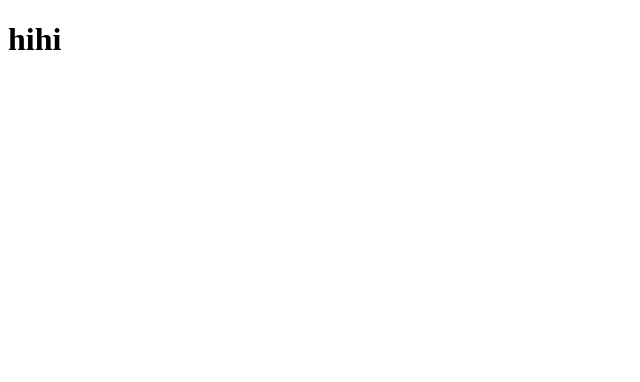
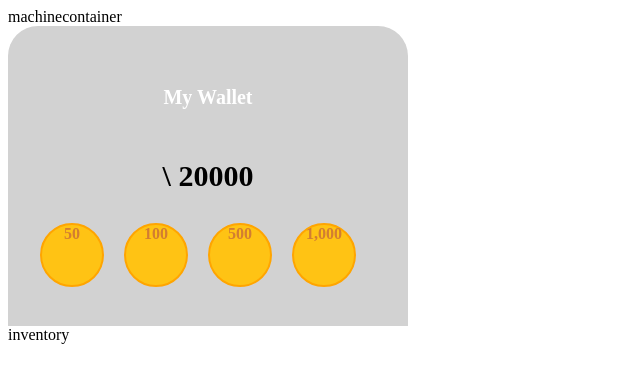
Before and after one commit to yeonilil/vending-machine, a React (Create React App) app: page / in a window 1280 px wide. Shown: the top 382 px of the page, without its empty margins (0-640 px from the left). Built offline with nearby package versions, Linux system fonts and the light colour scheme.

Commit message:
Feat: Wallet 추가

```diff
--- a/package.json
+++ b/package.json
@@ -9,7 +9,9 @@
     "react": "^18.3.1",
     "react-dom": "^18.3.1",
     "react-scripts": "5.0.1",
-    "web-vitals": "^2.1.4"
+    "sass": "^1.77.4",
+    "web-vitals": "^2.1.4",
+    "zustand": "^4.5.2"
   },
   "scripts": {
     "start": "react-scripts start",
--- a/src/App.js
+++ b/src/App.js
@@ -1,7 +1,13 @@
+import Inventory from "./components/containers/Inventory";
+import MachineContainer from "./components/containers/MachineContainer";
+import Wallet from "./components/containers/Wallet";
+
 function App() {
   return (
     <div className="App">
-      <h1>hihi</h1>
+      <MachineContainer />
+      <Wallet />
+      <Inventory />
     </div>
   );
 }
--- /dev/null
+++ b/src/components/containers/Inventory.jsx
@@ -0,0 +1,5 @@
+import "../../styles/Inventory.module.scss";
+
+export default function Inventory() {
+  return <div className="inventory">inventory</div>;
+}
--- /dev/null
+++ b/src/components/containers/MachineContainer.jsx
@@ -0,0 +1,5 @@
+import "../../styles/MachineContainer.module.scss";
+
+export default function MachineContainer() {
+  return <div className="machineContainer">machinecontainer</div>;
+}
--- /dev/null
+++ b/src/components/containers/Wallet.jsx
@@ -0,0 +1,20 @@
+import { useState } from "react";
+import "../../styles/Wallet.Module.scss";
+
+export default function Wallet() {
+  const [coin, setCoin] = useState(20000);
+  return (
+    <div className="machine">
+      <p className="walletTitle">My Wallet</p>
+      <div className="coinEnter">
+        <p>\ {coin}</p>
+      </div>
+      <div className="coinContainer">
+        <div className="coin">50</div>
+        <div className="coin">100</div>
+        <div className="coin">500</div>
+        <div className="coin">1,000</div>
+      </div>
+    </div>
+  );
+}
--- /dev/null
+++ b/src/styles/MachineContainer.module.scss
@@ -0,0 +1,6 @@
+.machine {
+  width: 200px;
+  background-color: #ffacb7;
+}
+.coin {
+}
--- /dev/null
+++ b/src/styles/Wallet.Module.scss
@@ -0,0 +1,37 @@
+.machine {
+  width: 400px;
+  height: 300px;
+  display: flex;
+  flex-direction: column;
+  justify-content: center;
+  align-items: center;
+  border-top-left-radius: 30px;
+  border-top-right-radius: 30px;
+  background-color: #d2d2d2;
+}
+.walletTitle {
+  font-size: 20px;
+  color: white;
+  font-weight: 600;
+}
+.coinEnter {
+  font-size: 30px;
+  font-weight: 700;
+}
+.coinContainer {
+  display: flex;
+}
+.coin {
+  width: 60px;
+  height: 60px;
+  margin-right: 20px;
+  border: 2px solid #ffa500;
+  border-radius: 100px;
+  background-color: #ffc314;
+  color: #d27d32;
+  text-align: center;
+  font-weight: 600;
+  &:hover {
+    background-color: #ffb400;
+  }
+}
```
Also changed, not shown: src/styles/Inventory.module.scss (added), 1 other file (tests, documents, lock files or other folders).
